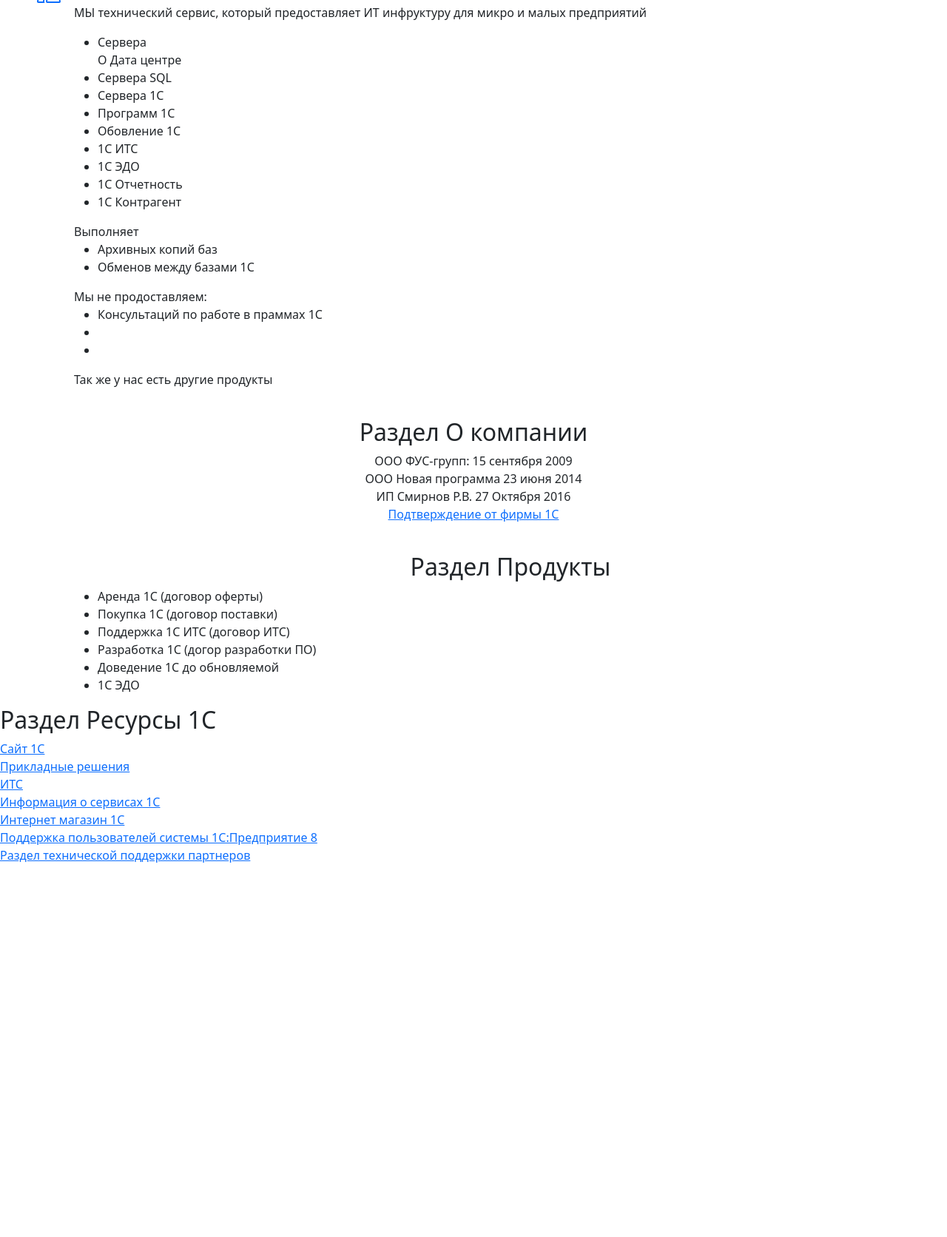
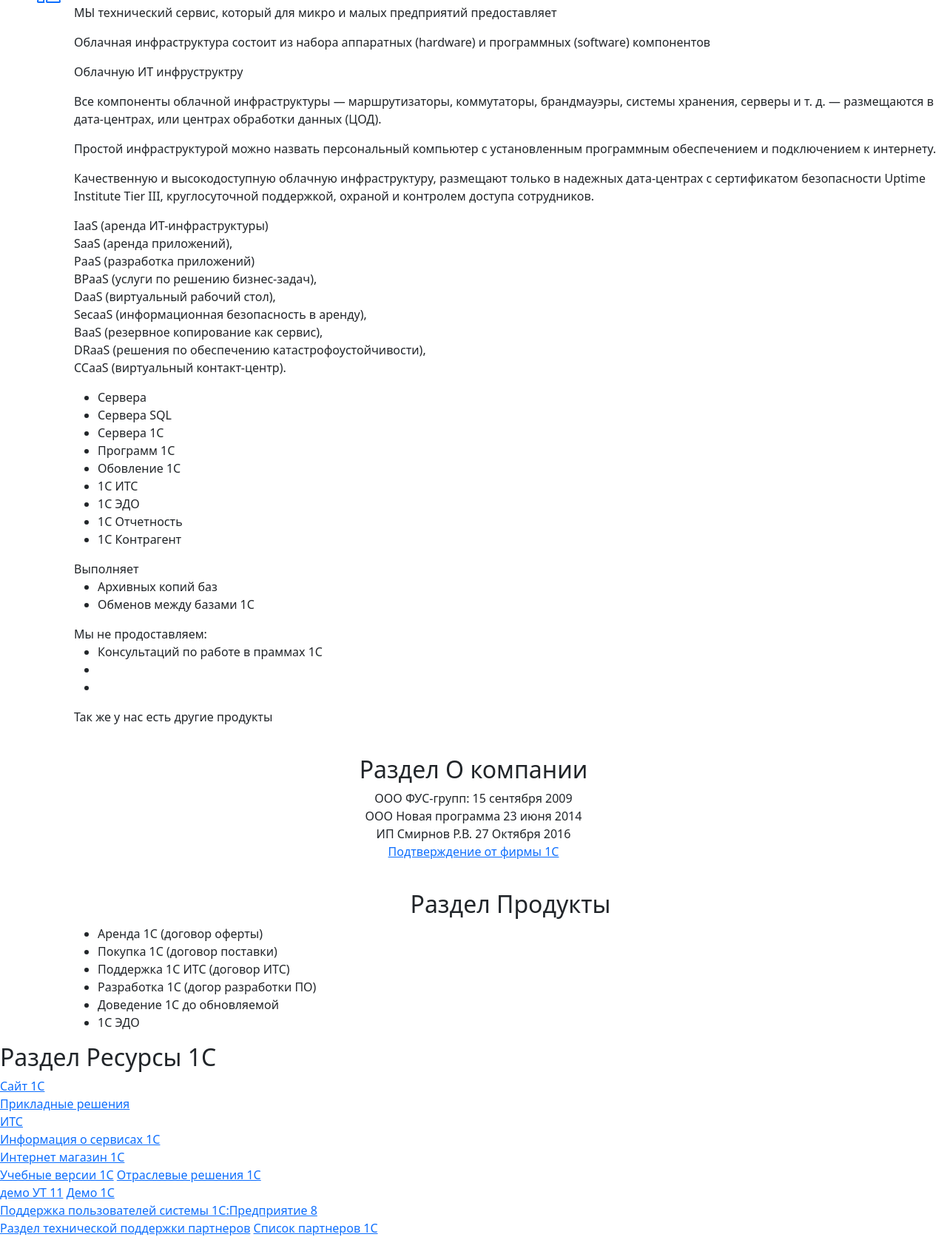
Before and after one commit to smirnovrv/NewSite, a plain HTML site: page index.html in a window 1280 px wide. Shown: the part 192-1864 px from the top of the page at 74% size. Before the commit the page ends 1360 px from the top, so only its background shows below. Drawn offline with nearby package versions, Linux system fonts and the light colour scheme.

Commit message:
updated manifest section

```diff
--- a/index.html
+++ b/index.html
@@ -77,11 +77,30 @@
 	<Section class="manifest">
 		<div class="manifest_wrappers">
 			<h2>Раздел Манифест</h2>
+			<p>МЫ технический сервис, который для микро и малых предприятий предоставляет </p>
+			<p>Облачная инфраструктура состоит из набора аппаратных (hardware) и программных (software) компонентов</p>
+			<p>Облачную ИТ инфруструктру</p>
+			<p>Все компоненты облачной инфраструктуры — маршрутизаторы, коммутаторы, брандмауэры, системы
+				хранения, серверы и т. д. — размещаются в дата-центрах, или центрах обработки данных (ЦОД).</p>
+			<p>Простой инфраструктурой можно назвать персональный компьютер с установленным программным обеспечением и
+				подключением к интернету.</p>
+			<p>Качественную и высокодоступную облачную инфраструктуру, размещают только в надежных дата-центрах с
+				сертификатом безопасности Uptime Institute Tier III, круглосуточной поддержкой, охраной и контролем
+				доступа сотрудников.</p>
 				<p>
-				МЫ технический сервис, который предоставляет ИТ инфруктуру для микро и малых предприятий
+					IaaS (аренда ИТ-инфраструктуры) <br>
+					SaaS (аренда приложений), <br>
+					PaaS (разработка приложений) <br>
+					BPaaS (услуги по решению бизнес-задач), <br>
+					DaaS (виртуальный рабочий стол), <br>
+					SecaaS (информационная безопасность в аренду), <br>
+					BaaS (резервное копирование как сервис), <br>
+					DRaaS (решения по обеспечению катастрофоустойчивости), <br>
+					CCaaS (виртуальный контакт-центр).
+				</p>
+			<p>
 			<ul>
 				<li>Сервера </li>
-					О Дата центре
 				<li>Сервера SQL</li>
 				<li>Сервера 1С</li>
 				<li>Программ 1С</li>
@@ -138,8 +157,14 @@
 			<a href="https://its.1c.ru">ИТС</a> <br>
 			<a href="https://portal.1c.ru">Информация о сервисах 1С</a> <br>
 			<a href="https://online.1c.ru">Интернет магазин 1С</a> <br>
+			<a href="https://online.1c.ru/catalog/free/learning.php">Учебные версии 1С</a>
+			<a href="https://solutions.1c.ru">Отраслевые решения 1С</a> <br>
+			<a href="https://its.1c.ru/download/utovio11.4.2"> демо УТ 11</a>
+			<a href="https://demo.1c.ru">Демо 1С</a> <br>
 			<a href="https://users.v8.1c.ru">Поддержка пользователей системы 1C:Предприятие 8</a> <br>
-			<a href="http://partweb.1c.ru/PartnerSupport/PartnerSupportEntry.aspx">Раздел технической поддержки партнеров</a>
+			<a href="http://partweb.1c.ru/PartnerSupport/PartnerSupportEntry.aspx">Раздел технической поддержки
+				партнеров</a>
+			<a href="https://1c.ru/rus/partners">Список партнеров 1С</a> <br>
 		</div>
 	</Section>
 	<section class="contracts2">
```
Lines whose indentation alone changed are shown as unchanged.
